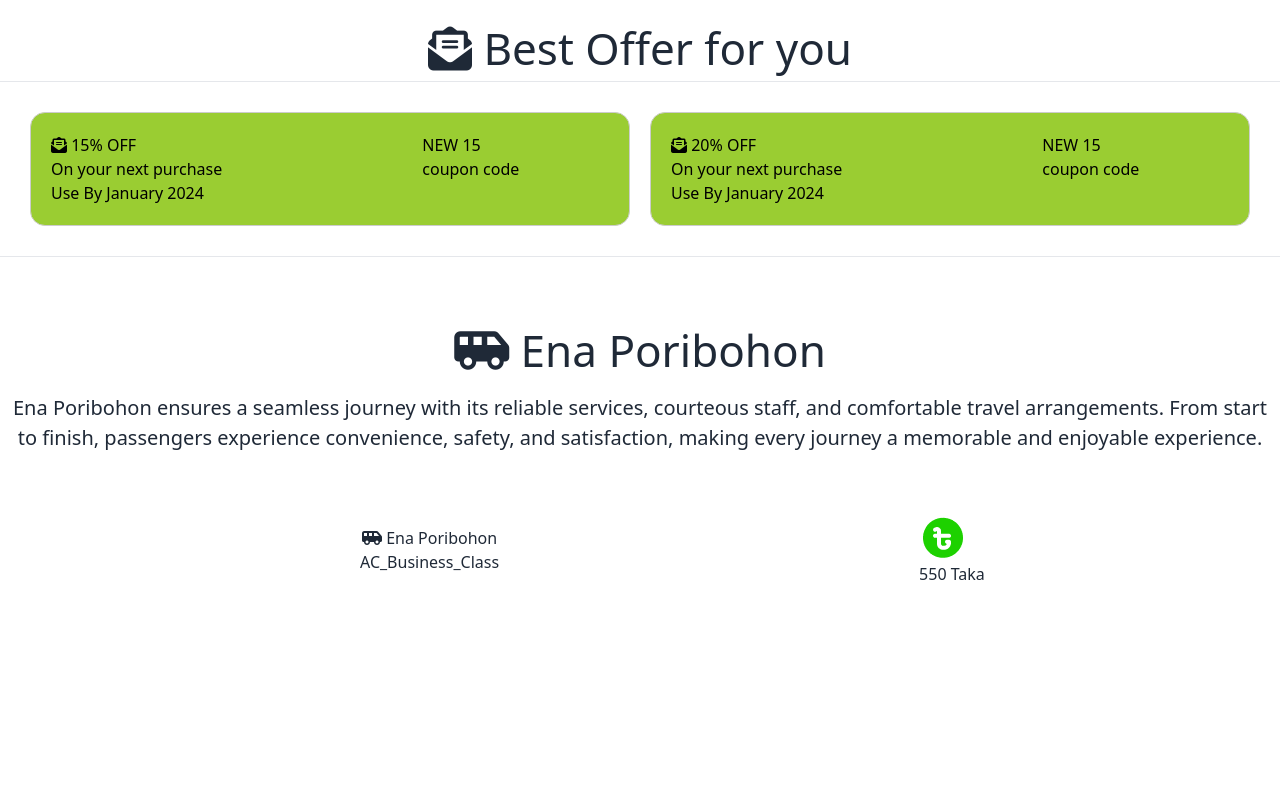
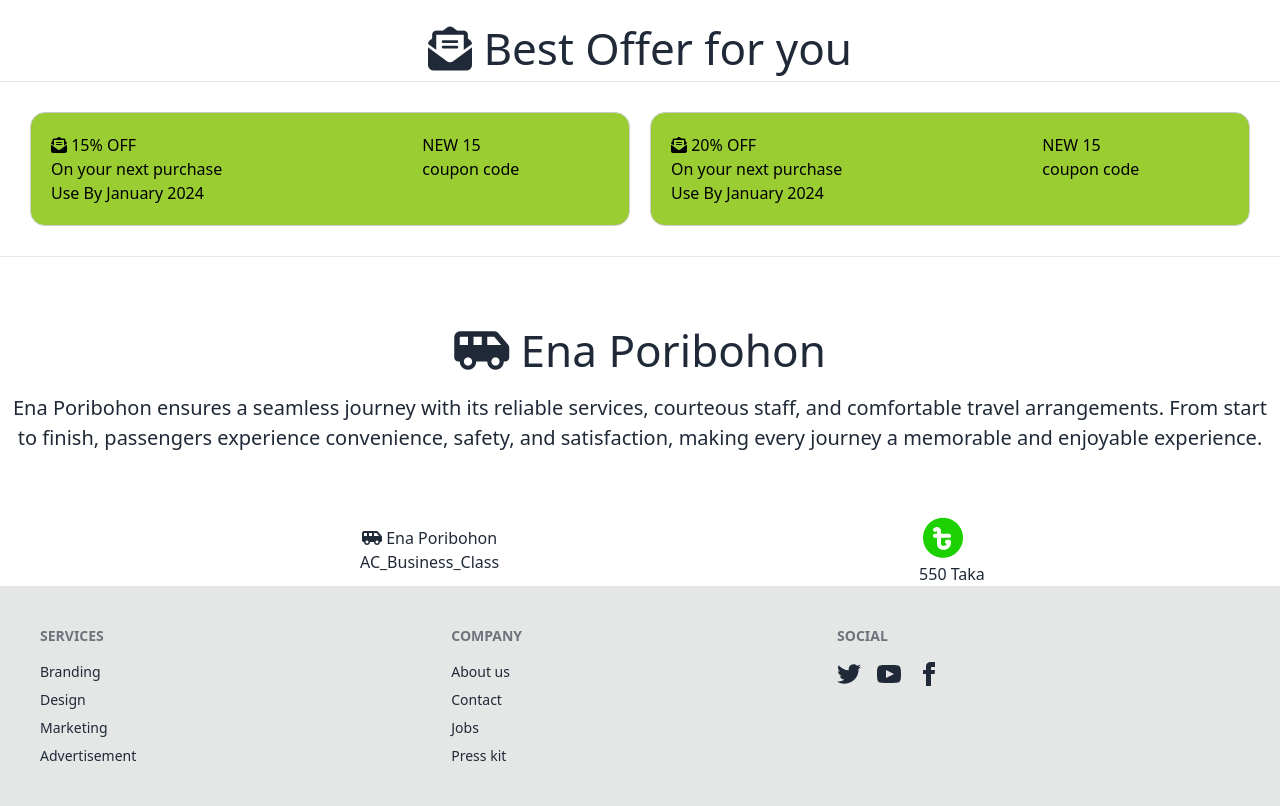
Before and after one commit to enamulkabir4039/my-fifth-assin-b9-a5, a plain HTML site: page index.html in a window 1280 px wide. Shown: the part 913-1719 px from the top of the page. Before the commit the page ends 1499 px from the top, so only its background shows below. Drawn offline with nearby package versions, Linux system fonts and the light colour scheme.

Commit message:
added footer section

```diff
--- a/index.html
+++ b/index.html
@@ -92,4 +92,30 @@
 <body>
 
 </body>
+<footer>
+    <footer class="footer p-10 bg-base-300 text-base-content">
+        <nav>
+          <h6 class="footer-title">Services</h6>
+          <a class="link link-hover">Branding</a>
+          <a class="link link-hover">Design</a>
+          <a class="link link-hover">Marketing</a>
+          <a class="link link-hover">Advertisement</a>
+        </nav>
+        <nav>
+          <h6 class="footer-title">Company</h6>
+          <a class="link link-hover">About us</a>
+          <a class="link link-hover">Contact</a>
+          <a class="link link-hover">Jobs</a>
+          <a class="link link-hover">Press kit</a>
+        </nav>
+        <nav>
+          <h6 class="footer-title">Social</h6>
+          <div class="grid grid-flow-col gap-4">
+            <a><svg xmlns="http://www.w3.org/2000/svg" width="24" height="24" viewBox="0 0 24 24" class="fill-current"><path d="M24 4.557c-.883.392-1.832.656-2.828.775 1.017-.609 1.798-1.574 2.165-2.724-.951.564-2.005.974-3.127 1.195-.897-.957-2.178-1.555-3.594-1.555-3.179 0-5.515 2.966-4.797 6.045-4.091-.205-7.719-2.165-10.148-5.144-1.29 2.213-.669 5.108 1.523 6.574-.806-.026-1.566-.247-2.229-.616-.054 2.281 1.581 4.415 3.949 4.89-.693.188-1.452.232-2.224.084.626 1.956 2.444 3.379 4.6 3.419-2.07 1.623-4.678 2.348-7.29 2.04 2.179 1.397 4.768 2.212 7.548 2.212 9.142 0 14.307-7.721 13.995-14.646.962-.695 1.797-1.562 2.457-2.549z"></path></svg></a>
+            <a><svg xmlns="http://www.w3.org/2000/svg" width="24" height="24" viewBox="0 0 24 24" class="fill-current"><path d="M19.615 3.184c-3.604-.246-11.631-.245-15.23 0-3.897.266-4.356 2.62-4.385 8.816.029 6.185.484 8.549 4.385 8.816 3.6.245 11.626.246 15.23 0 3.897-.266 4.356-2.62 4.385-8.816-.029-6.185-.484-8.549-4.385-8.816zm-10.615 12.816v-8l8 3.993-8 4.007z"></path></svg></a>
+            <a><svg xmlns="http://www.w3.org/2000/svg" width="24" height="24" viewBox="0 0 24 24" class="fill-current"><path d="M9 8h-3v4h3v12h5v-12h3.642l.358-4h-4v-1.667c0-.955.192-1.333 1.115-1.333h2.885v-5h-3.808c-3.596 0-5.192 1.583-5.192 4.615v3.385z"></path></svg></a>
+          </div>
+        </nav>
+      </footer>
+</footer>
 </html>
```
